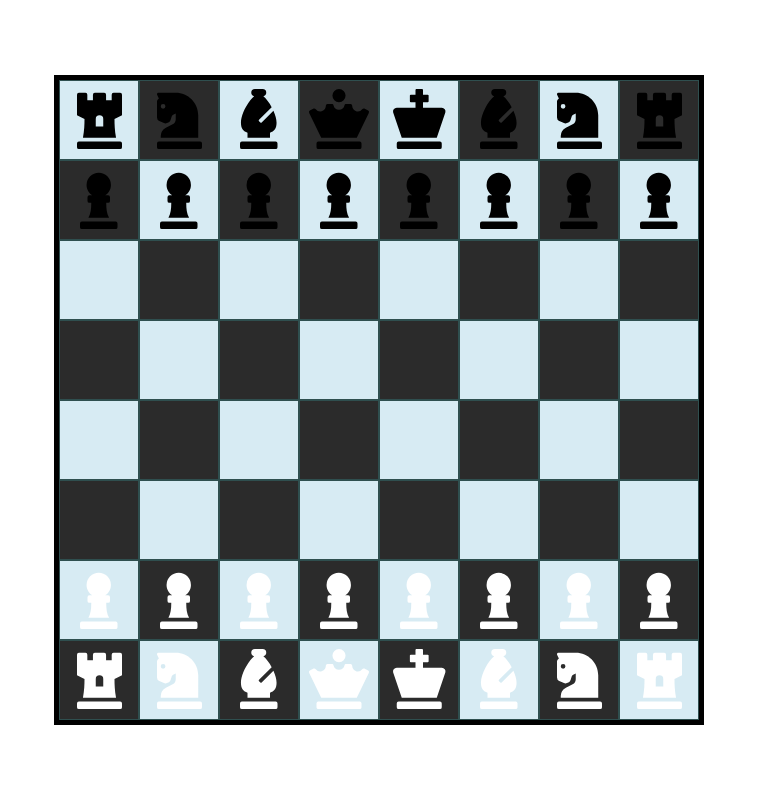
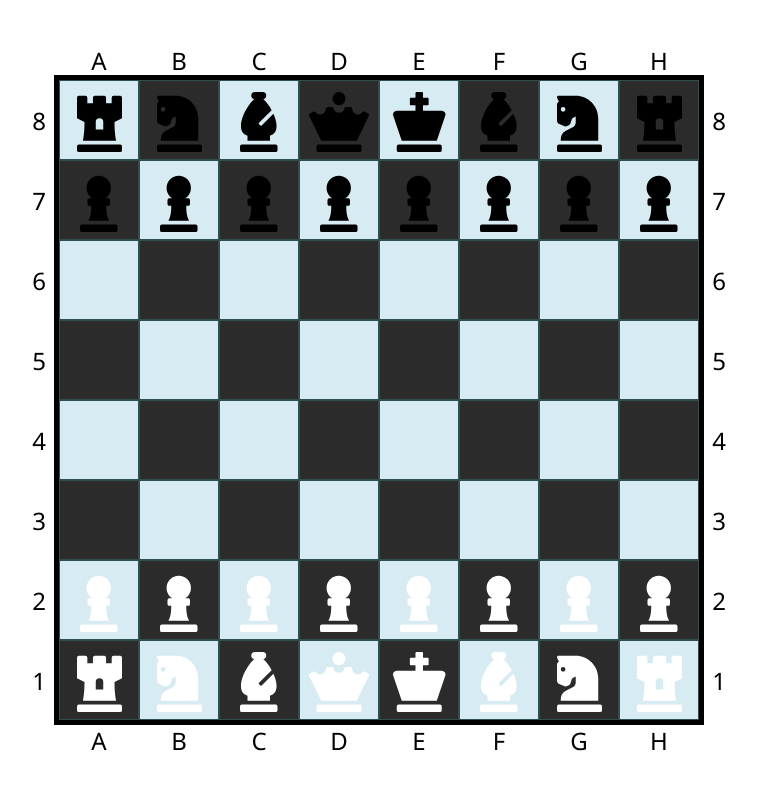
Before and after one commit to CodersCampTeam/Chess-game, a website built with webpack: page src/index.html in a window 1280 px wide. Shown: the whole page, without its empty margins (261-1018 px from the left). Built offline with nearby package versions, Linux system fonts and the light colour scheme.

Commit message:
[#42] board notation

```diff
--- a/src/services/game-logic/pieces/Bishop.ts
+++ b/src/services/game-logic/pieces/Bishop.ts
@@ -4,6 +4,7 @@ import { Piece } from './Piece';
 
 class Bishop extends Piece {
     name = PieceNames.BISHOP;
+
     getPossibleMoves(): Square[] {
         const positions: Square[] = [];
         for (let i = 0; i <= 7; i++) {
--- a/src/views/BoardView.ts
+++ b/src/views/BoardView.ts
@@ -11,8 +11,30 @@ class BoardView {
         const board = document.createElement(`div`);
         board.id = 'board';
         this.squareViews.forEach(({ element }) => board.appendChild(element));
+        this.generateNotation(board);
 
         document.querySelector('#app')?.appendChild(board);
+    }
+
+    private generateNotation(board: HTMLElement): void {
+        const sides = ['left', 'right', 'bottom', 'top'];
+
+        sides.forEach((side, sideIndex) => {
+            const notationBox = document.createElement('div');
+            notationBox.classList.add('notation', `${side}-notation`);
+            this.getNotationSymbols(notationBox, sideIndex);
+            board.appendChild(notationBox);
+        });
+    }
+
+    private getNotationSymbols(notationBox: HTMLElement, sideIndex: number) {
+        for (let i = 8; i >= 1; i--) {
+            const letters = ['A', 'B', 'C', 'D', 'E', 'F', 'G', 'H'];
+            const notationElement = document.createElement('div');
+            notationElement.classList.add('notation-element');
+            notationElement.innerText = sideIndex < 2 ? i.toString() : letters[8 - i];
+            notationBox.appendChild(notationElement);
+        }
     }
 
     render(state: Board): void {
--- a/styles/App.scss
+++ b/styles/App.scss
@@ -25,4 +25,5 @@ body {
     justify-content: center;
     align-items: center;
     height: 100vh;
+    font-family: 'Segoe UI';
 }
--- a/styles/Board.scss
+++ b/styles/Board.scss
@@ -4,6 +4,7 @@
     outline: 5px black solid;
     width: 80vh;
     height: 80vh;
+    position: relative;
 }
 
 .square {
@@ -13,6 +14,52 @@
     text-align: center;
     line-height: 10vh;
     font-size: 7.5vh;
+}
+
+.notation {
+    position: absolute;
+    font-size: 3vh;
+    text-align: center;
+    display: flex;
+    align-items: center;
+    .notation-element {
+        display: flex;
+        align-items: center;
+        justify-content: center;
+    }
+}
+
+.top-notation,
+.bottom-notation {
+    .notation-element {
+        width: 10vh;
+        height: 5vh;
+    }
+}
+
+.left-notation,
+.right-notation {
+    flex-direction: column;
+    .notation-element {
+        width: 5vh;
+        height: 10vh;
+    }
+}
+
+.top-notation {
+    bottom: 100%;
+}
+
+.bottom-notation {
+    top: 100%;
+}
+
+.left-notation {
+    right: 100%;
+}
+
+.right-notation {
+    left: 100%;
 }
 
 .light {
```
Also changed, not shown: test/services/game-logic/pieces/Bishop.test.ts (+2 -2 lines).
